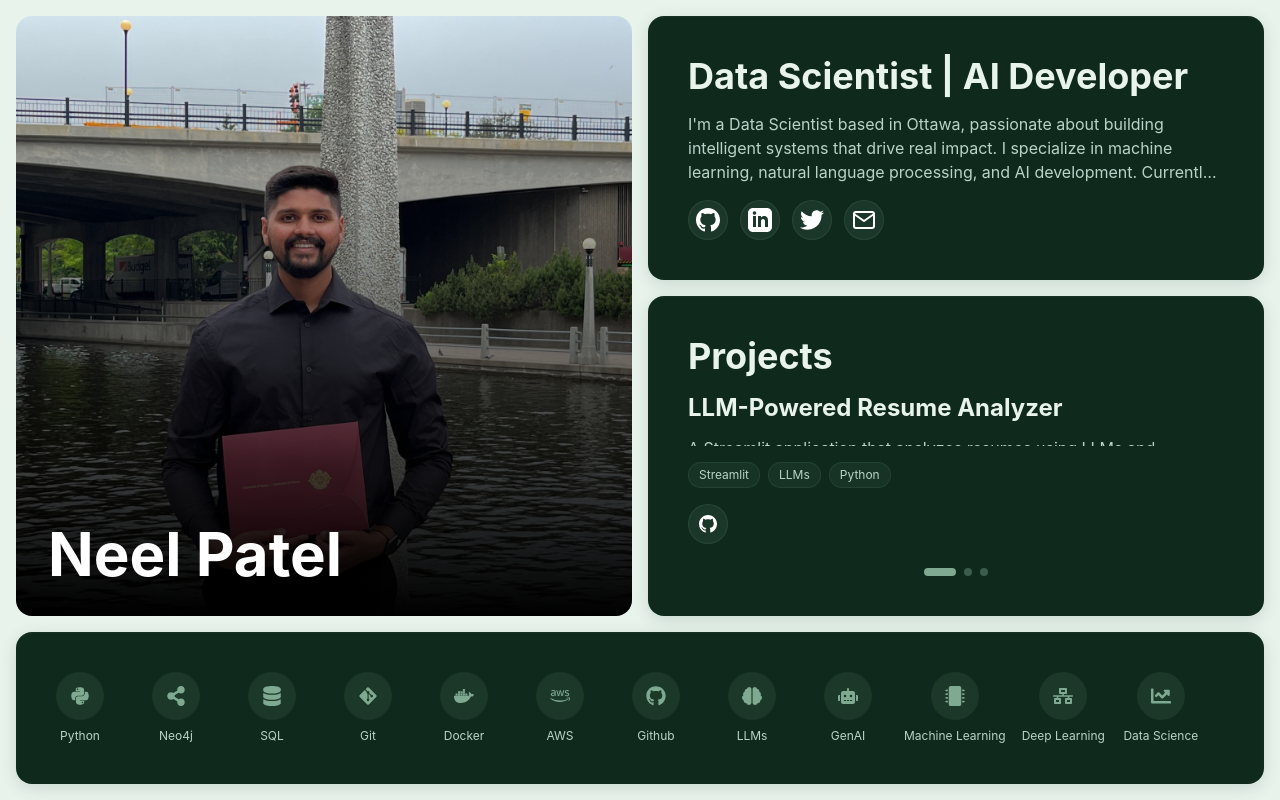
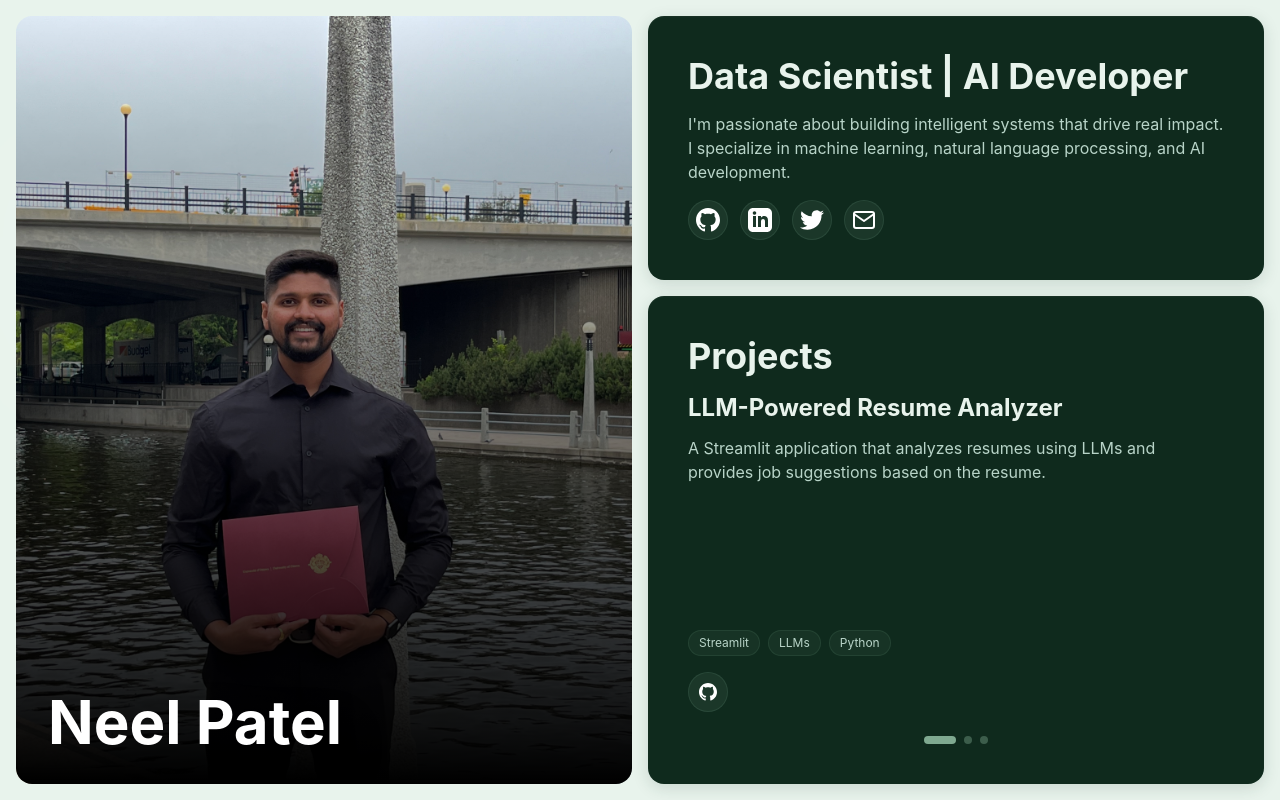
Before and after one commit to neel6762/portfolio, a Next.js app: page / in a window 1280 px wide. Built offline with nearby package versions, Linux system fonts and the light colour scheme.

Commit message:
Minor changes

```diff
--- a/src/components/bento/BentoGrid.tsx
+++ b/src/components/bento/BentoGrid.tsx
@@ -5,7 +5,7 @@ import { motion } from 'framer-motion';
 import PhotoCard from './PhotoCard';
 import AboutCard from './AboutCard';
 import ProjectCarousel from './ProjectCarousel';
-import SkillsCard from './SkillsCard';
+// import SkillsCard from './SkillsCard';
 
 interface SocialLink {
   name: string;
@@ -91,10 +91,10 @@ export default function BentoGrid({
         />
 
         {/* Skills Card - BOTTOM, FULL WIDTH */}
-        <SkillsCard
+        {/* <SkillsCard
           skills={skills}
           className="col-span-2 md:col-span-4 row-span-1"
-        />
+        /> */}
       </div>
     </motion.div>
   );
--- a/src/data/siteText.json
+++ b/src/data/siteText.json
@@ -30,7 +30,7 @@
   },
   "about": {
     "heading": "About Me",
-    "description": "I'm a Data Scientist based in Ottawa, passionate about building intelligent systems that drive real impact. I specialize in machine learning, natural language processing, and AI development. Currently exploring the mechanics of Large Language Models by building one from scratch. My work blends practical analytics with hands-on model development, creating tools that streamline processes and enhance decision-making. Always learning, always building.",
+    "description": "I'm passionate about building intelligent systems that drive real impact. I specialize in machine learning, natural language processing, and AI development.",
     "sections": []
   },
   "projects": {
--- a/src/styles/globals.css
+++ b/src/styles/globals.css
@@ -101,9 +101,6 @@ body {
   }
 
   .bento-card:hover {
-    @apply -translate-y-1;
-    background: rgba(26, 58, 46, 0.75); /* Slight opacity increase */
-    border-color: rgba(127, 169, 144, 0.4); /* More visible sage border */
     box-shadow:
       0 8px 24px rgba(26, 58, 46, 0.2),
       0 2px 4px rgba(255, 255, 255, 0.08) inset;
```
